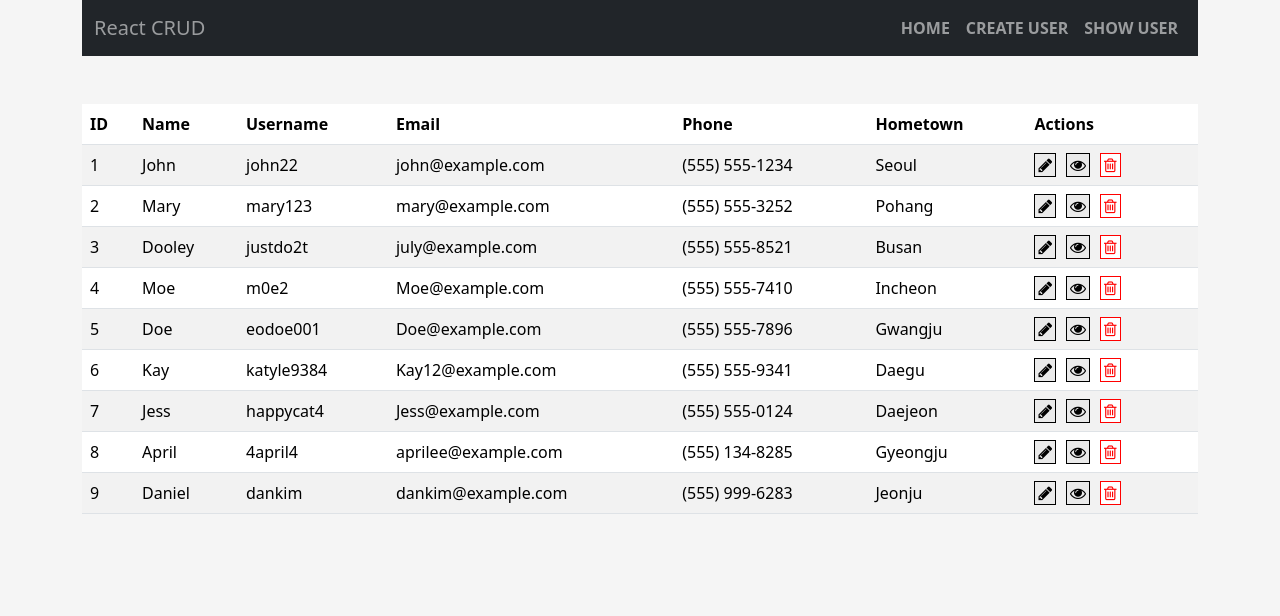
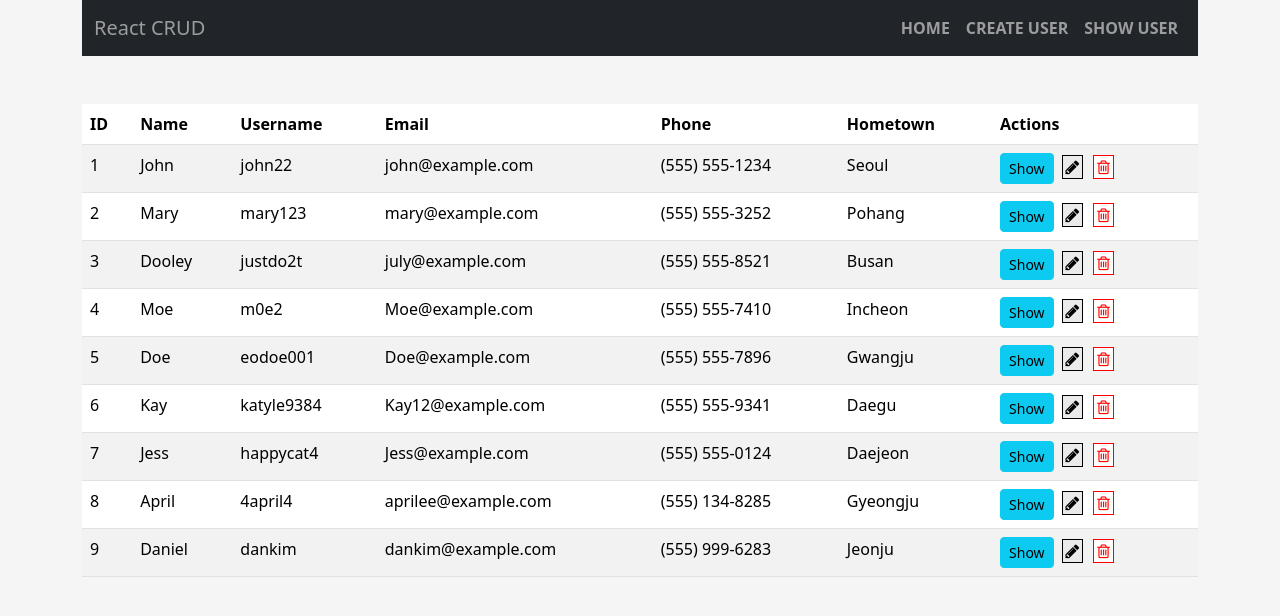
Before and after one commit to leeeshub/4_2_react_practice, a React (Create React App) app: page /show-user in a window 1280 px wide. Shown: the top 616 px of the page. Built offline with nearby package versions, Linux system fonts and the light colour scheme; data requests are answered from the project's data file.

Commit message:
replace the icon to the btn

```diff
--- a/src/components/User/ShowUser.js
+++ b/src/components/User/ShowUser.js
@@ -83,11 +83,12 @@ const ShowUser = () => {
                   <td>{item.phone}</td>
                   <td>{item.hometown}</td>
                   <td>
+                    {/* 직관적인 show 버튼으로 사용자 정보를 확인할 수 있도록 한다. */}
+                    <Link to={`/user/${item.id}`}>
+                      <button className="btn btn-info btn-sm me-2">Show</button>
+                    </Link>
                     <Link to={`/edit-user/${item.id}`}>
                       <i className="fa fa-pencil" aria-hidden="true"></i>
-                    </Link>
-                    <Link to={`/user/${item.id}`}>
-                      <i className="fa fa-eye" aria-hidden="true"></i>
                     </Link>
 
                     <i
```
